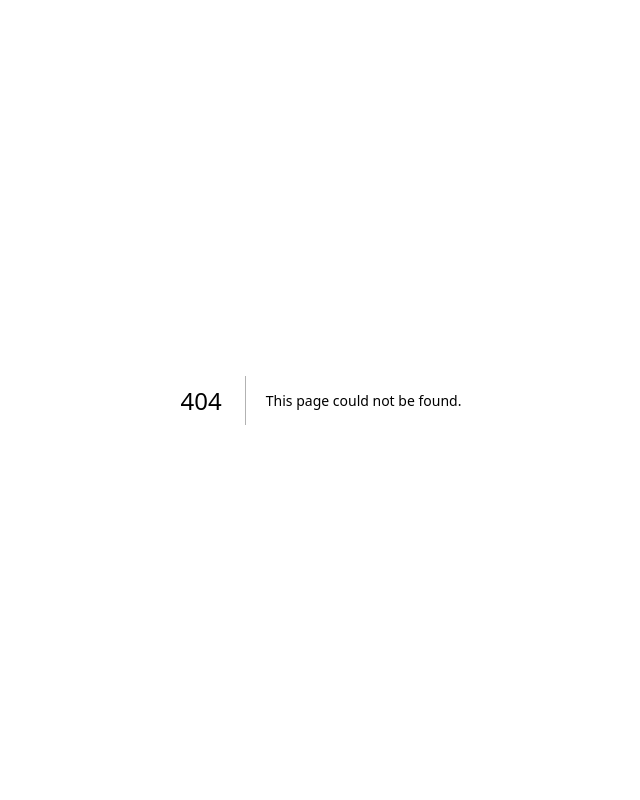
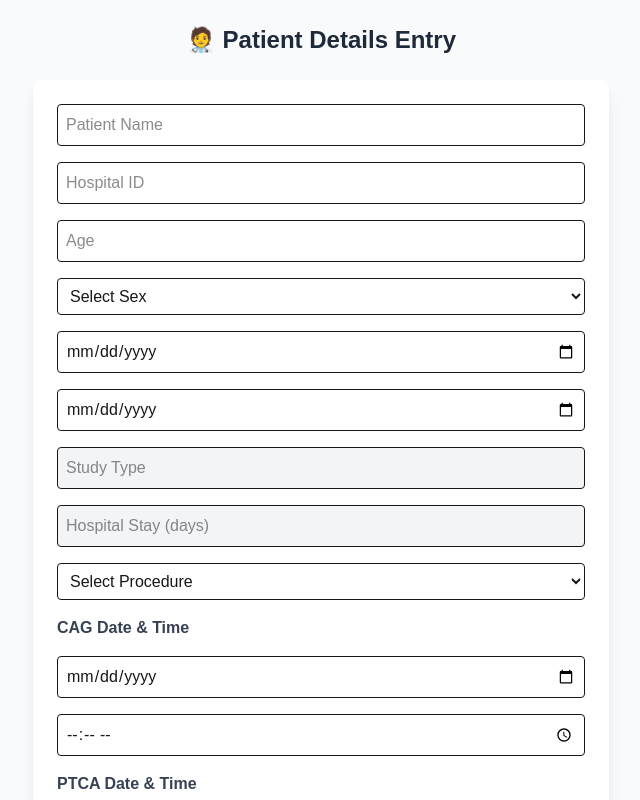
Before and after one commit to mihirjpandya54/mihir-cin-app, a Next.js app: page /patient in a window 1280 px wide. Before the commit this address had no page. Shown: the top 800 px of the page, without its empty margins (319-959 px from the left). Built offline with nearby package versions, Linux system fonts and the light colour scheme; no server answers.

Commit message:
Create page.tsx

```diff
--- /dev/null
+++ b/src/app/patient/page.tsx
@@ -0,0 +1,249 @@
+"use client";
+
+import { useState } from "react";
+import { createClient } from "@supabase/supabase-js";
+
+const supabase = createClient(
+  process.env.NEXT_PUBLIC_SUPABASE_URL!,
+  process.env.NEXT_PUBLIC_SUPABASE_ANON_KEY!
+);
+
+export default function PatientDetailsPage() {
+  const [formData, setFormData] = useState({
+    patient_name: "",
+    patient_id_hospital: "",
+    age: "",
+    sex: "",
+    admission_date: "",
+    discharge_date: "",
+    procedure_type: "",
+    procedure_date_cag: "",
+    procedure_time_cag: "",
+    procedure_date_ptca: "",
+    procedure_time_ptca: "",
+    study_type: "",
+    hospital_stay: "",
+  });
+
+  const [loading, setLoading] = useState(false);
+  const [message, setMessage] = useState("");
+
+  const handleChange = (e: React.ChangeEvent<HTMLInputElement | HTMLSelectElement>) => {
+    const { name, value } = e.target;
+    let updatedData = { ...formData, [name]: value };
+
+    // Auto calculate study type
+    if (name === "admission_date") {
+      const admissionDate = new Date(value);
+      const cutoffDate = new Date("2025-10-06");
+      if (admissionDate >= cutoffDate) {
+        updatedData.study_type = "Prospective";
+      } else {
+        updatedData.study_type = "Retrospective";
+      }
+
+      // Auto calculate hospital stay if discharge date already entered
+      if (formData.discharge_date) {
+        const dischargeDate = new Date(formData.discharge_date);
+        const diff = dischargeDate.getTime() - admissionDate.getTime();
+        const days = Math.ceil(diff / (1000 * 60 * 60 * 24));
+        updatedData.hospital_stay = `${days} day(s)`;
+      }
+    }
+
+    // Auto calculate hospital stay when discharge date is entered
+    if (name === "discharge_date" && formData.admission_date) {
+      const admissionDate = new Date(formData.admission_date);
+      const dischargeDate = new Date(value);
+      const diff = dischargeDate.getTime() - admissionDate.getTime();
+      const days = Math.ceil(diff / (1000 * 60 * 60 * 24));
+      updatedData.hospital_stay = `${days} day(s)`;
+    }
+
+    setFormData(updatedData);
+  };
+
+  const handleSubmit = async (e: React.FormEvent) => {
+    e.preventDefault();
+    setLoading(true);
+    setMessage("");
+
+    const { error } = await supabase.from("patient_details").insert([
+      {
+        patient_name: formData.patient_name,
+        patient_id_hospital: formData.patient_id_hospital,
+        age: formData.age,
+        sex: formData.sex,
+        admission_date: formData.admission_date,
+        discharge_date: formData.discharge_date,
+        procedure_type: formData.procedure_type,
+        procedure_date_cag: formData.procedure_date_cag,
+        procedure_time_cag: formData.procedure_time_cag,
+        procedure_date_ptca: formData.procedure_date_ptca,
+        procedure_time_ptca: formData.procedure_time_ptca,
+        study_type: formData.study_type,
+        hospital_stay: formData.hospital_stay,
+      },
+    ]);
+
+    setLoading(false);
+
+    if (error) {
+      console.error(error);
+      setMessage("❌ Failed to save. Check console.");
+    } else {
+      setMessage("✅ Patient data saved successfully!");
+      setFormData({
+        patient_name: "",
+        patient_id_hospital: "",
+        age: "",
+        sex: "",
+        admission_date: "",
+        discharge_date: "",
+        procedure_type: "",
+        procedure_date_cag: "",
+        procedure_time_cag: "",
+        procedure_date_ptca: "",
+        procedure_time_ptca: "",
+        study_type: "",
+        hospital_stay: "",
+      });
+    }
+  };
+
+  return (
+    <div className="min-h-screen bg-gray-50 p-6 flex flex-col items-center">
+      <h1 className="text-2xl font-bold mb-6 text-gray-800">
+        🧑‍⚕️ Patient Details Entry
+      </h1>
+
+      <form
+        onSubmit={handleSubmit}
+        className="bg-white p-6 rounded-lg shadow-lg w-full max-w-xl space-y-4"
+      >
+        <input
+          type="text"
+          name="patient_name"
+          placeholder="Patient Name"
+          value={formData.patient_name}
+          onChange={handleChange}
+          required
+          className="border rounded p-2 w-full"
+        />
+        <input
+          type="text"
+          name="patient_id_hospital"
+          placeholder="Hospital ID"
+          value={formData.patient_id_hospital}
+          onChange={handleChange}
+          className="border rounded p-2 w-full"
+        />
+        <input
+          type="number"
+          name="age"
+          placeholder="Age"
+          value={formData.age}
+          onChange={handleChange}
+          className="border rounded p-2 w-full"
+        />
+        <select
+          name="sex"
+          value={formData.sex}
+          onChange={handleChange}
+          className="border rounded p-2 w-full"
+        >
+          <option value="">Select Sex</option>
+          <option value="M">Male</option>
+          <option value="F">Female</option>
+        </select>
+        <input
+          type="date"
+          name="admission_date"
+          placeholder="Admission Date"
+          value={formData.admission_date}
+          onChange={handleChange}
+          className="border rounded p-2 w-full"
+        />
+        <input
+          type="date"
+          name="discharge_date"
+          placeholder="Discharge Date"
+          value={formData.discharge_date}
+          onChange={handleChange}
+          className="border rounded p-2 w-full"
+        />
+        <input
+          type="text"
+          name="study_type"
+          placeholder="Study Type"
+          value={formData.study_type}
+          readOnly
+          className="border rounded p-2 w-full bg-gray-100 cursor-not-allowed"
+        />
+        <input
+          type="text"
+          name="hospital_stay"
+          placeholder="Hospital Stay (days)"
+          value={formData.hospital_stay}
+          readOnly
+          className="border rounded p-2 w-full bg-gray-100 cursor-not-allowed"
+        />
+        <select
+          name="procedure_type"
+          value={formData.procedure_type}
+          onChange={handleChange}
+          className="border rounded p-2 w-full"
+        >
+          <option value="">Select Procedure</option>
+          <option value="CAG">CAG</option>
+          <option value="PTCA">PTCA</option>
+          <option value="CAG + PTCA">CAG + PTCA</option>
+        </select>
+        <label className="block font-semibold text-gray-700">CAG Date & Time</label>
+        <input
+          type="date"
+          name="procedure_date_cag"
+          value={formData.procedure_date_cag}
+          onChange={handleChange}
+          className="border rounded p-2 w-full"
+        />
+        <input
+          type="time"
+          name="procedure_time_cag"
+          value={formData.procedure_time_cag}
+          onChange={handleChange}
+          className="border rounded p-2 w-full"
+        />
+        <label className="block font-semibold text-gray-700">PTCA Date & Time</label>
+        <input
+          type="date"
+          name="procedure_date_ptca"
+          value={formData.procedure_date_ptca}
+          onChange={handleChange}
+          className="border rounded p-2 w-full"
+        />
+        <input
+          type="time"
+          name="procedure_time_ptca"
+          value={formData.procedure_time_ptca}
+          onChange={handleChange}
+          className="border rounded p-2 w-full"
+        />
+
+        <button
+          type="submit"
+          disabled={loading}
+          className="bg-blue-600 text-white px-4 py-2 rounded w-full hover:bg-blue-700"
+        >
+          {loading ? "Saving..." : "Save Patient"}
+        </button>
+
+        {message && (
+          <p className="text-center text-sm mt-2">
+            {message}
+          </p>
+        )}
+      </form>
+    </div>
+  );
+}
```
